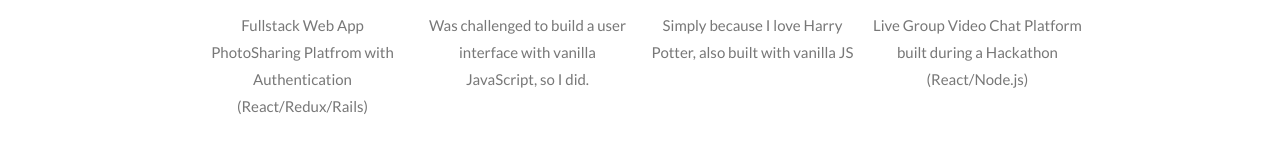
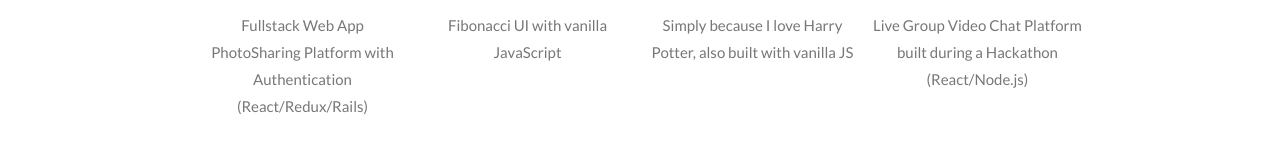
Before and after one commit to arpannln/PP, a plain HTML site: page index.html in a window 1280 px wide. Shown: the part 2758-2908 px from the top of the page. Drawn offline with nearby package versions, Linux system fonts and the light colour scheme; some packages are replaced by stand-ins of ours; a script that the page names is missing.

Commit message:
spelling

```diff
--- a/index.html
+++ b/index.html
@@ -176,13 +176,13 @@ function toggleFunction() {
   <div class="w3-row-padding w3-center project-holder">
     <div class="w3-col m3">
       <a href="https://humblepx.herokuapp.com/#/"> <img src="images/HumbleHome.png" class="w3-hover-opacity project" alt="Humble"> </a>
-      <p> Fullstack Web App PhotoSharing Platfrom with Authentication (React/Redux/Rails) </p>
+      <p> Fullstack Web App PhotoSharing Platform with Authentication (React/Redux/Rails) </p>
     </div>
 
 
     <div class="w3-col m3">
       <a href="https://arpannln.github.io/NFibber/"><img src="https://res.cloudinary.com/arpannln/image/upload/v1526174613/Screen_Shot_2018-05-12_at_6.23.02_PM.png"  class="w3-hover-opacity project" alt="Bear closeup"></a>
-      <p> Was challenged to build a user interface with vanilla JavaScript, so I did. </p>
+      <p> Fibonacci UI with vanilla JavaScript </p>
     </div>
 
     <div class="w3-col m3">
@@ -198,7 +198,7 @@ function toggleFunction() {
 
     <div class="w3-col m3">
       <a href="https://github.com/arpannln/ReactNative"><img class="w3-col m12" src="https://res.cloudinary.com/arpannln/image/upload/v1528936471/Screen_Shot_2018-06-13_at_5.30.25_PM.png"  class="w3-hover-opacity project" alt="Bear closeup"></a>
-      <p> Mobile App I am currently working on, allows users to search GIFs or explore random GIFs to their heart's content (React Native)</p>
+      <p> Mobile App I am currently working on, allows users to search GIFs or explore random GIFs (React Native)</p>
     </div>
 
   </div>
```
